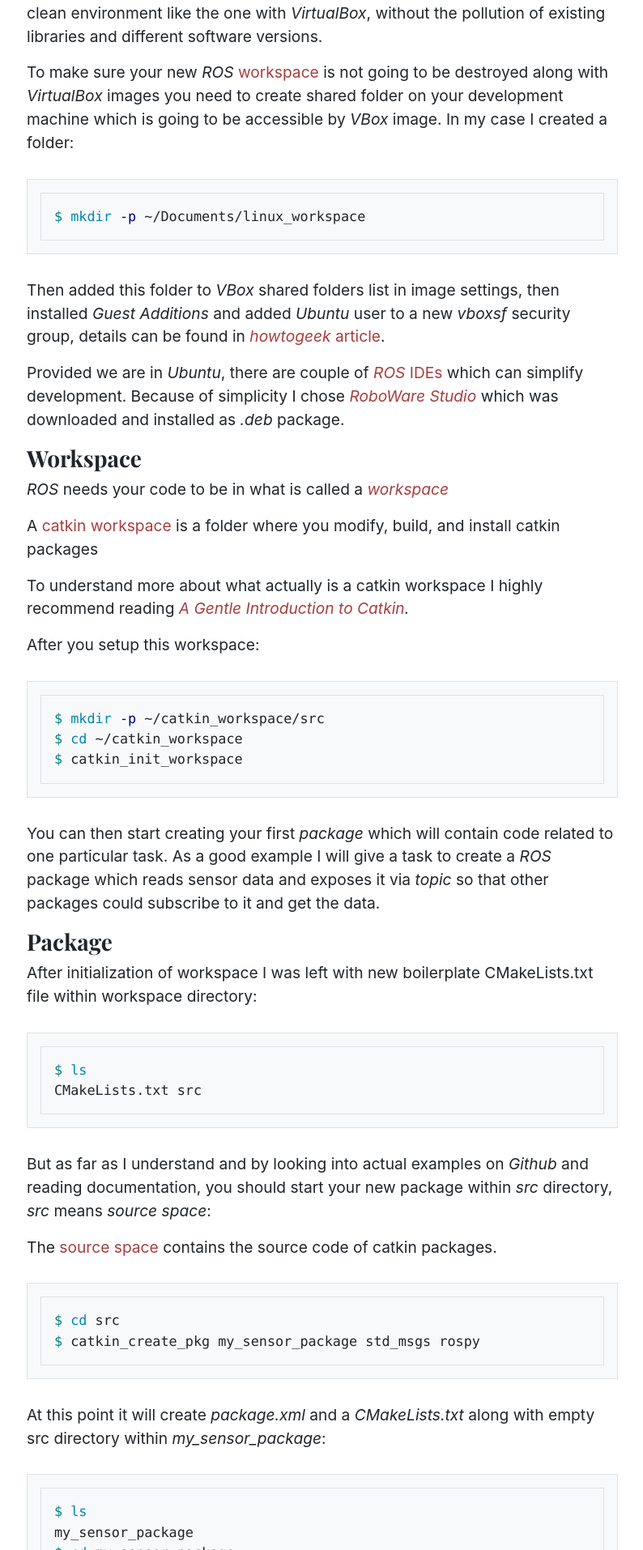
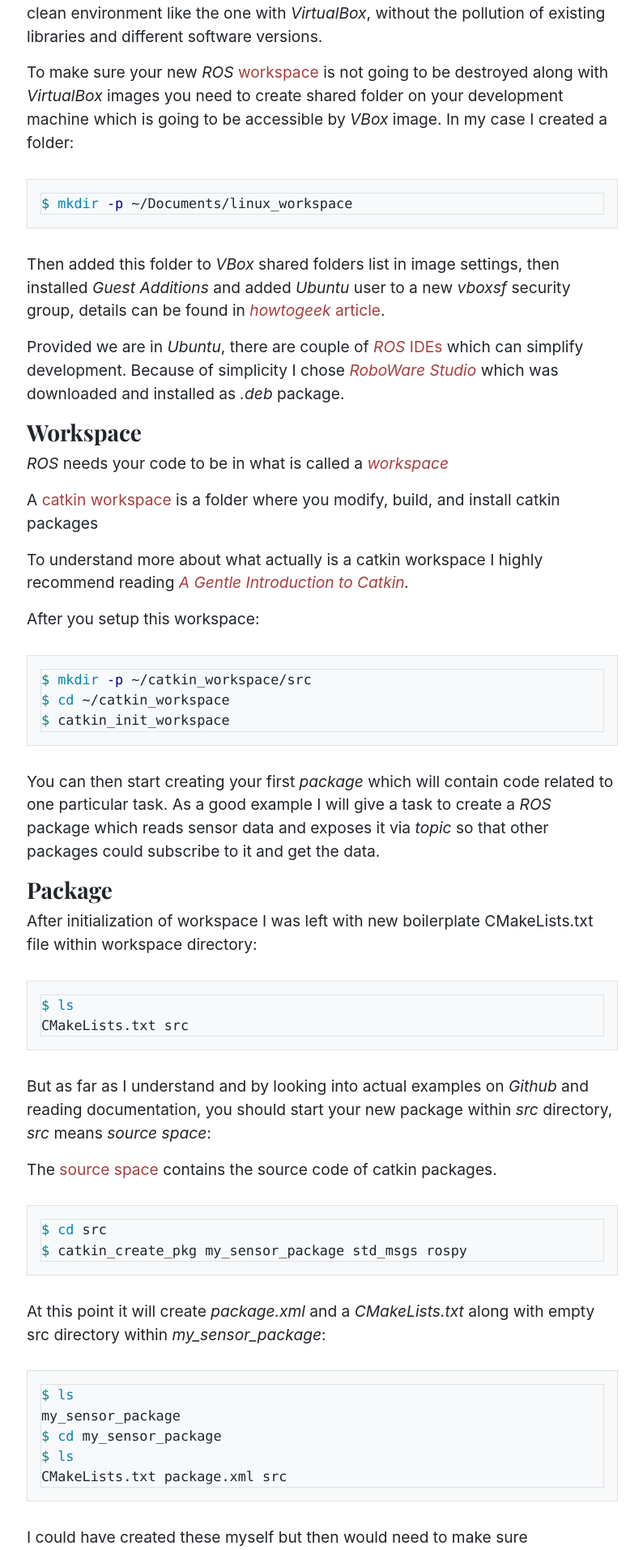
Before and after one commit to ivarprudnikov/ivarprudnikov.com, a Jekyll site: the page built from _posts/2017-02-16-ros-guide-setup-package-read-sensor.md, in a window 1280 px wide. Shown: the part 2251-4165 px from the top of the page at 81% size, without its empty margins (242-1036 px from the left). Built offline with Jekyll 4.4.1, drawn with Linux system fonts in a browser that asks for light colours.

Commit message:
remove duplicate padding from code highlighting

```diff
--- a/_sass/_highlights.scss
+++ b/_sass/_highlights.scss
@@ -6,6 +6,11 @@
   border: 1px solid $gray-300;
   margin: 30px 0;
   overflow: scroll;
+
+  .highlight {
+    padding: 0;
+    margin: 0
+  }
 
   pre {
     margin: 0;
```
